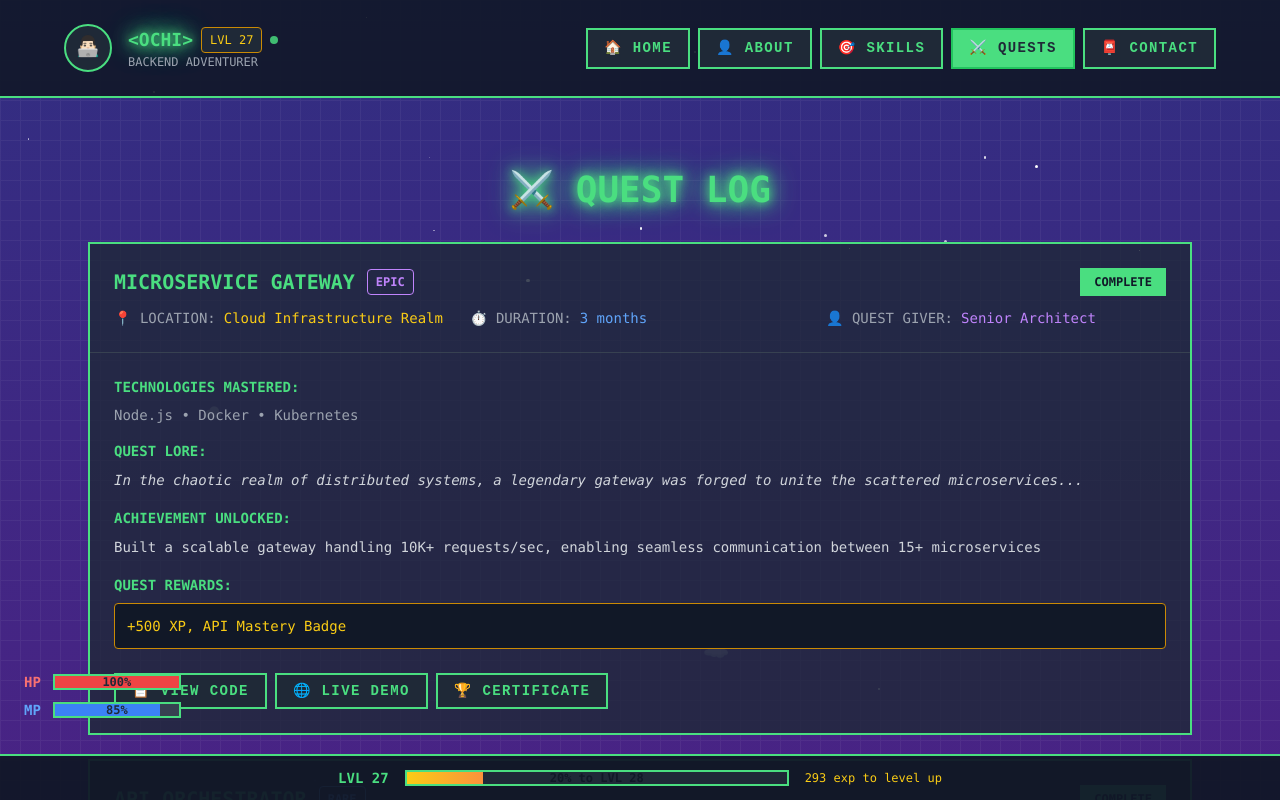
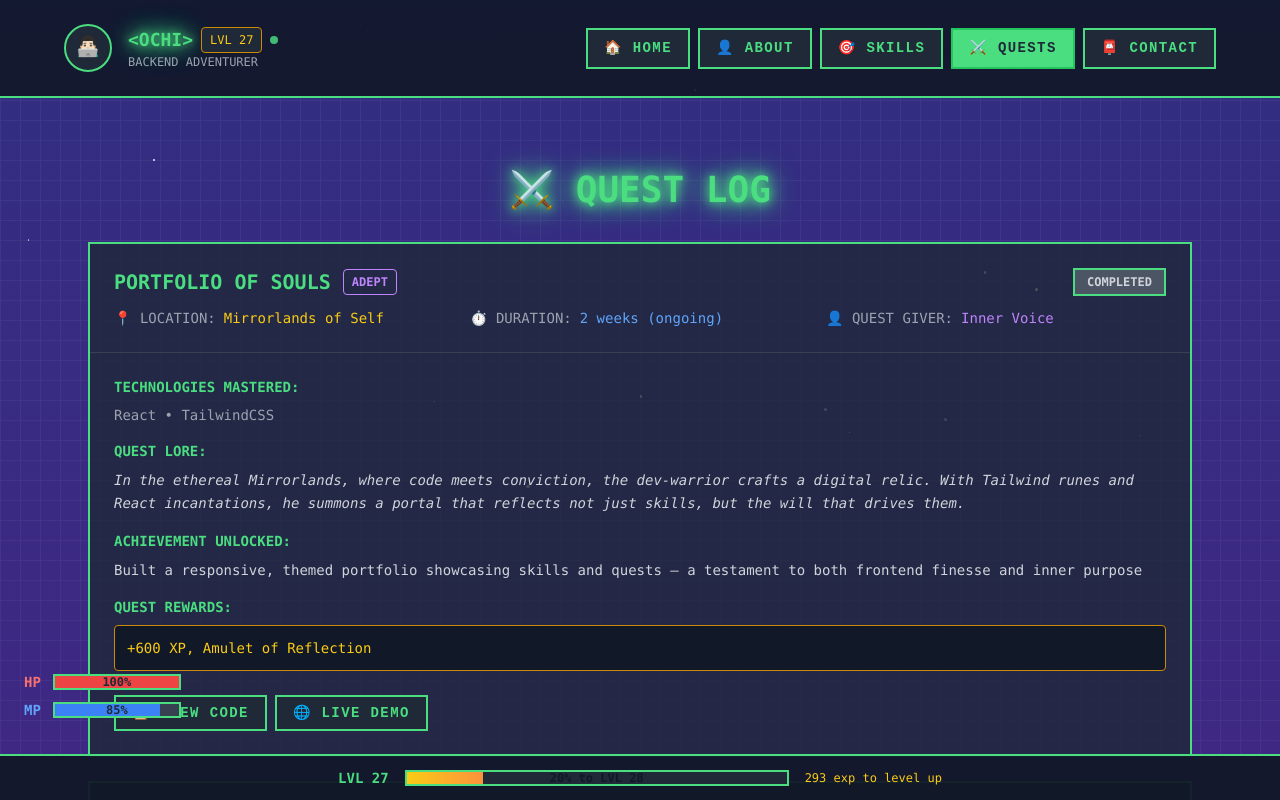
Before and after one commit to ochirtulga/pixel-portfolio, a React (Create React App) app: page / in a window 1280 px wide. Both pictures are taken after a click on the button "VIEW QUESTS". Shown: the top 800 px of the page. Built offline with nearby package versions, Linux system fonts and the light colour scheme.

Commit message:
quest logs updated

```diff
--- a/src/components/pages/QuestsPage.jsx
+++ b/src/components/pages/QuestsPage.jsx
@@ -7,10 +7,10 @@ const QuestsPage = () => {
 
   const getDifficultyColor = (difficulty) => {
     switch (difficulty) {
-      case 'COMMON': return 'text-gray-400 border-gray-400';
-      case 'RARE': return 'text-blue-400 border-blue-400';
-      case 'EPIC': return 'text-purple-400 border-purple-400';
-      case 'LEGENDARY': return 'text-yellow-400 border-yellow-400';
+      case 'NOVICE': return 'text-gray-400 border-gray-400';
+      case 'APPRENTICE': return 'text-blue-400 border-blue-400';
+      case 'ADEPT': return 'text-purple-400 border-purple-400';
+      case 'MASTER': return 'text-yellow-400 border-yellow-400';
       default: return 'text-gray-400 border-gray-400';
     }
   };
--- a/src/data/projects.js
+++ b/src/data/projects.js
@@ -2,54 +2,93 @@
 export const enhancedQuests = [
   {
     id: 1,
-    name: 'MICROSERVICE GATEWAY',
-    tech: 'Node.js • Docker • Kubernetes',
-    status: 'COMPLETE',
-    difficulty: 'EPIC',
-    location: 'Cloud Infrastructure Realm',
-    duration: '3 months',
-    reward: '+500 XP, API Mastery Badge',
-    achievement: 'Built a scalable gateway handling 10K+ requests/sec, enabling seamless communication between 15+ microservices',
-    lore: 'In the chaotic realm of distributed systems, a legendary gateway was forged to unite the scattered microservices...',
-    questGiver: 'Senior Architect'
+    name: 'PORTFOLIO OF SOULS',
+    tech: 'React • TailwindCSS',
+    status: 'COMPLETED',
+    difficulty: 'ADEPT',
+    location: 'Mirrorlands of Self',
+    duration: '2 weeks (ongoing)',
+    reward: '+600 XP, Amulet of Reflection',
+    achievement: 'Built a responsive, themed portfolio showcasing skills and quests — a testament to both frontend finesse and inner purpose',
+    lore: 'In the ethereal Mirrorlands, where code meets conviction, the dev-warrior crafts a digital relic. With Tailwind runes and React incantations, he summons a portal that reflects not just skills, but the will that drives them.',
+    questGiver: 'Inner Voice'
   },
   {
     id: 2,
-    name: 'API ORCHESTRATOR',
-    tech: 'Express • MongoDB • Redis',
-    status: 'COMPLETE',
-    difficulty: 'RARE',
-    location: 'Database Dungeons',
-    duration: '2 months',
-    reward: '+350 XP, Data Harmony Rune',
-    achievement: 'Created an intelligent orchestration system that reduced API response time by 40% and improved data consistency',
-    lore: 'Deep within the Database Dungeons, chaos reigned as data flowed without order. A master orchestrator was needed...',
-    questGiver: 'Lead Developer'
-  },
-  {
-    id: 3,
-    name: 'PAYMENT SERVICE',
-    tech: 'Python • PostgreSQL • RabbitMQ',
-    status: 'IN PROGRESS',
-    difficulty: 'LEGENDARY',
-    location: 'Transaction Valley',
-    duration: '4 months (ongoing)',
-    reward: '+750 XP, Financial Security Shield',
-    achievement: 'Developing a PCI-compliant payment system with advanced fraud detection and multi-currency support',
-    lore: 'In the treacherous Transaction Valley, where digital gold flows like rivers, a secure vault must be constructed...',
-    questGiver: 'Product Manager'
+    name: 'QUOTE CASTER',
+    tech: 'Python • FastAPI • Kafka • OpenAPI • Jinja2 • Kong Gateway • Grafana • Cursor IDE',
+    status: 'COMPLETED',
+    difficulty: 'ADEPT',
+    location: 'Notification Dunes',
+    duration: '3 months',
+    reward: '+900 XP, Signal Blade of Sync',
+    achievement: 'Crafted a real-time Quote Requesting backend that broadcasts state changes across realms using event-driven scrolls and API enchantments',
+    lore: 'In the windswept Notification Dunes, a signal must be cast to the outer lands each time a request transforms. The dev-hero, armed with Pythonic magic and Kafka storms, weaves a saga of speed, clarity, and observability.',
+    questGiver: 'Product Archmage'
   },
   {
     id: 4,
-    name: 'AUTH MICROSERVICE',
-    tech: 'JWT • OAuth2 • MySQL',
-    status: 'COMPLETE',
-    difficulty: 'EPIC',
-    location: 'Security Citadel',
-    duration: '2.5 months',
-    reward: '+450 XP, Guardian Seal',
-    achievement: 'Implemented zero-trust authentication system securing 50+ internal services with 99.99% uptime',
-    lore: 'The Security Citadel needed an impenetrable guardian to protect the realm from unauthorized invaders...',
-    questGiver: 'Security Lead'
+    name: 'GATES OF PERMISSION',
+    tech: 'Java • Spring Framework • Spring Data • Spring Cloud Config',
+    status: 'COMPLETED',
+    difficulty: 'MASTER',
+    location: 'Citadel of Credentials',
+    duration: '3 months',
+    reward: '+850 XP, Keyring of Authority',
+    achievement: 'Forged a User Access Management system safeguarding internal systems, integrating with cloud config magic and layered Spring enchantments',
+    lore: 'Beyond the iron walls of the Citadel of Credentials, chaos threatened the sacred vaults. Only by invoking the Java spellbook and the sacred Spring runes could a Guardian craft the Gates of Permission, locking out intruders and empowering the worthy.',
+    questGiver: 'Product Archmage'
+  },
+  {
+    id: 5,
+    name: 'SCORES OF JUDGMENT',
+    tech: 'Spark • CA Workload Automation • Linux • Distributed Analytics • Scripting',
+    status: 'COMPLETED',
+    difficulty: 'ADEPT',
+    location: 'Hall of Loans',
+    duration: '3 months',
+    reward: '+950 XP, Scales of Precision',
+    achievement: 'Engineered a lightning-fast loan scoring system that shrank calculation time from 3 days to 3 hours, wielding the power of distributed analytics and workload automation',
+    lore: 'Within the austere Hall of Loans, where destinies are weighed, the dev-sage harnesses Spark’s flames and automation spirits to quicken the judgment of borrowers, ushering in an era of swift decisions and trust.',
+    questGiver: 'Loan Operatives Council'
+  },
+  {
+    id: 6,
+    name: 'LAKEFORGE INITIATIVE',
+    tech: 'Python • Spark • CA Workload Automation • Oracle • MSSQL • PostgreSQL • Shell Scripting',
+    status: 'COMPLETED',
+    difficulty: 'ADEPT',
+    location: 'Delta Cascade',
+    duration: '1 month',
+    reward: '+700 XP, Chalice of Cleansed Streams',
+    achievement: 'Built end‑to‑end pipelines that extract data from Oracle, MSSQL, and PostgreSQL realms, stage it in the deep Datalake, and purify it for analytics and reporting',
+    lore: 'At the tumultuous Delta Cascade, torrents of raw data collide. Guided by workload automatons and Spark flames, the lone engineer channels each torrent into the sacred lake, transmuting chaos into crystalline insight.',
+    questGiver: 'Chief Platform Sentinel • Data Oracles'
+  },
+  {
+    id: 7,
+    name: 'THE TRI-LAYERED ENGINE',
+    tech: 'Linux • VMWare • Cassandra • Spark • Hadoop • Solr • Data Replication',
+    status: 'COMPLETED',
+    difficulty: 'MASTER',
+    location: 'Vaults of Velocity Bank',
+    duration: '4 months',
+    reward: '+1200 XP, Helm of Distributed Wisdom',
+    achievement: 'Designed and built a three-tier distributed data platform—Cassandra for lightning-fast transactions, Spark for blazing analytics, and Hadoop as the deep storage lake—crafted single-handedly under pressure',
+    lore: 'In the fortified Vaults of Velocity, ancient systems cried for rebirth. The lone dev-knight, entrusted by the Senior Engineer and an emissary from the Director’s Circle, assembled the Tri-Layered Engine—a behemoth to process, analyze, and store rivers of financial data in harmony.',
+    questGiver: 'Chief Platform Sentinel • Code Warden'
+  },
+  {
+    id: 8,
+    name: "CLUSTER FORGE",
+    tech: "Linux • Oracle DB • Networking • Storage • Load Balancer",
+    status: "COMPLETED",
+    difficulty: "NOVICE",
+    location: "Test Lab Highlands",
+    duration: "1 month",
+    reward: "+500 XP, Sysadmin’s Gauntlets",
+    achievement: "Forged a full-stack test cluster from raw systems — mastering Linux, configuring network and storage layers, balancing loads, and breathing life into Oracle DB",
+    lore: "In the misty Test Lab Highlands, a young squire embarks on a sacred rite: forging a cluster strong enough to simulate the gods’ databases. With no map and only a Senior’s scroll, he faces the Trial of Configuration.",
+    questGiver: "Code Warden"
   }
 ];
```
